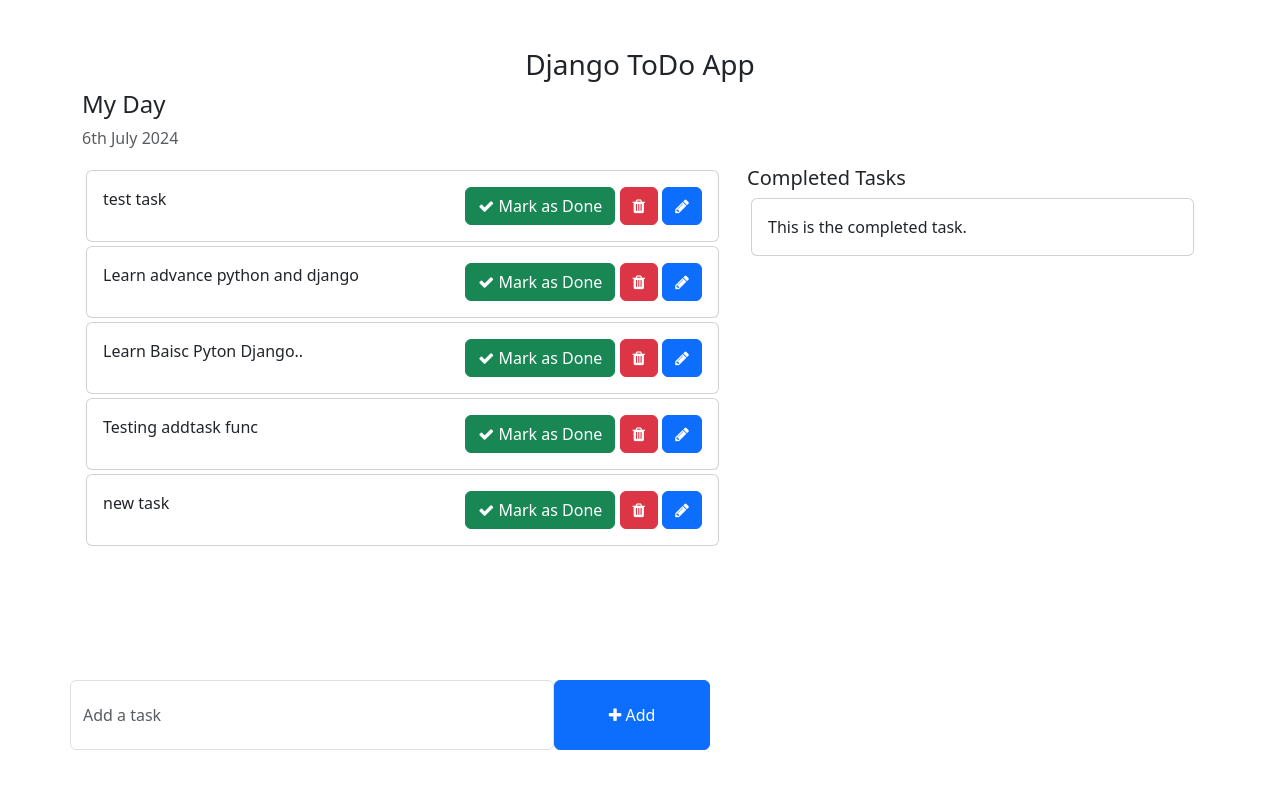
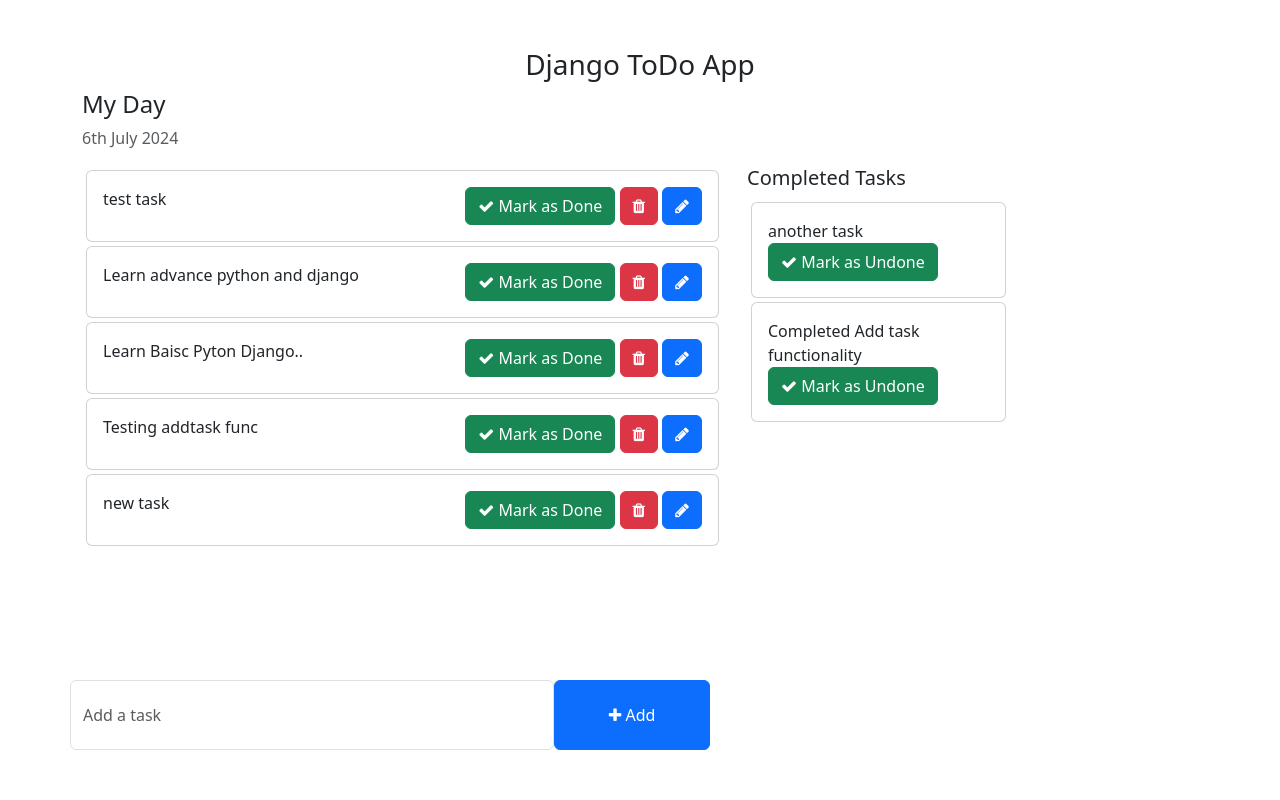
Before and after one commit to Ankitbisht01/Django-ToDoApp, a Django app: page / in a window 1280 px wide. Run offline with Django 5.2, Linux system fonts and the light colour scheme; data comes from the database, SQL or seed files in the repository; both versions use the stored data as it was after the commit.

```diff
--- a/templates/index.html
+++ b/templates/index.html
@@ -1,5 +1,6 @@
 <!DOCTYPE html>
 <html lang="en">
+
 <head>
     <meta charset="UTF-8">
     <meta http-equiv="X-UA-Compatible" content="IE=edge">
@@ -7,17 +8,21 @@
     <title>ToDo List - Home</title>
 
     <!-- Bootstrap -->
-    <link href="https://cdn.jsdelivr.net/npm/bootstrap@5.3.0-alpha1/dist/css/bootstrap.min.css" rel="stylesheet" integrity="sha384-GLhlTQ8iRABdZLl6O3oVMWSktQOp6b7In1Zl3/Jr59b6EGGoI1aFkw7cmDA6j6gD" crossorigin="anonymous">
-    <script src="https://cdn.jsdelivr.net/npm/bootstrap@5.3.0-alpha1/dist/js/bootstrap.bundle.min.js" integrity="sha384-w76AqPfDkMBDXo30jS1Sgez6pr3x5MlQ1ZAGC+nuZB+EYdgRZgiwxhTBTkF7CXvN" crossorigin="anonymous"></script>
+    <link href="https://cdn.jsdelivr.net/npm/bootstrap@5.3.0-alpha1/dist/css/bootstrap.min.css" rel="stylesheet"
+        integrity="sha384-GLhlTQ8iRABdZLl6O3oVMWSktQOp6b7In1Zl3/Jr59b6EGGoI1aFkw7cmDA6j6gD" crossorigin="anonymous">
+    <script src="https://cdn.jsdelivr.net/npm/bootstrap@5.3.0-alpha1/dist/js/bootstrap.bundle.min.js"
+        integrity="sha384-w76AqPfDkMBDXo30jS1Sgez6pr3x5MlQ1ZAGC+nuZB+EYdgRZgiwxhTBTkF7CXvN"
+        crossorigin="anonymous"></script>
     <!-- Font Awesome Icons -->
     <link rel="stylesheet" href="https://cdnjs.cloudflare.com/ajax/libs/font-awesome/4.7.0/css/font-awesome.min.css">
 
     <style>
-        .form-control{
+        .form-control {
             padding: 1.375rem .75rem !important;
         }
     </style>
 </head>
+
 <body>
     <div class="container">
         <h3 class="pt-5 text-center">Django ToDo App</h3>
@@ -40,30 +45,40 @@
                 {% endfor %}
 
             </div>
+
             <div class="col-md-5 col-lg-5">
                 <h5>Completed Tasks</h5>
                 <!-- List of all the tasks that have completed -->
+                <div class="col-md-7 col-lg-7" style="height: 600px; overflow: scroll;">
+                    {% for task in completedtasks %}
                     <div class="card m-1">
                         <div class="card-body">
-                        This is the completed task.
+                            {{ task.task }}
+                            <span>
+                                <a class="btn btn-success"><i class="fa fa-check"></i> Mark as Undone</a>
+                            </span>
                         </div>
                     </div>
+                    {% endfor %}
                 </div>
             </div>
             <div class="row">
                 <div class="col-md-6 col-lg-6 p-0" style="position: absolute; bottom: 50px;">
                     <!-- To Do Form -->
-                <form action="{% url 'addtask'%}" method="POST" >
+                    <form action="{% url 'addtask'%}" method="POST">
                         {% csrf_token %}
                         <div class="form-group">
                             <span style="display: flex;">
                                 <input type="text" name="task" class="form-control" placeholder="Add a task">
-                            <button type= "submit" class = "btn btn-primary" style="width: 200px;"><i class="fa fa-plus"></i> Add</button>
+                                <button type="submit" class="btn btn-primary" style="width: 200px;"><i
+                                        class="fa fa-plus"></i> Add</button>
                             </span>
                         </div>
                     </form>
                 </div>
             </div>
         </div>
+
 </body>
+
 </html>
--- a/todo_main/views.py
+++ b/todo_main/views.py
@@ -3,7 +3,11 @@ from todo.models import Task
 
 def home(request):
     tasks = Task.objects.filter(is_completed = False)
+    completedtasks = Task.objects.filter(is_completed = True)
     data = {
         'tasks': tasks,
+        'completedtasks' : completedtasks,
     }
+    completedtasks = Task.objects.filter(is_completed = True)
+
     return render(request, 'index.html',data)
```
Also changed, not shown: db.sqlite3. Lines whose indentation alone changed are shown as unchanged.
